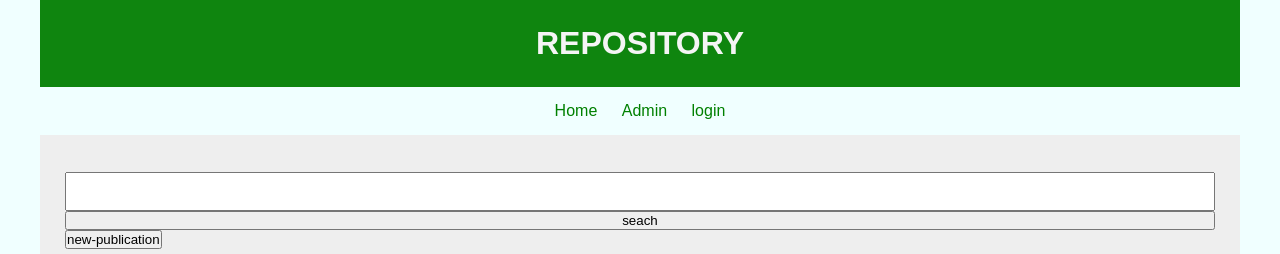
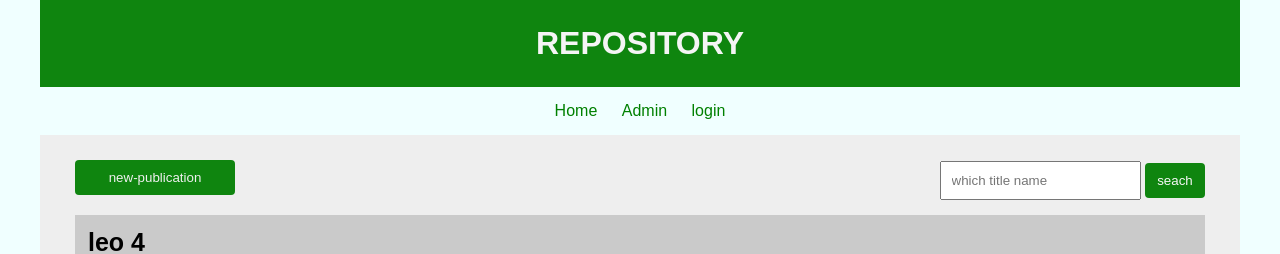
Before and after one commit to pacman2020/mini-blog-with-flask, a Flask app: page / in a window 1280 px wide. Shown: the top 254 px of the page. Run offline with Flask 2, Linux system fonts and the light colour scheme; data comes from the database, SQL or seed files in the repository.

Commit message:
stylizing new publication button and search engine

```diff
--- a/app/forms.py
+++ b/app/forms.py
@@ -3,17 +3,18 @@ from wtforms import (
     Form,
     FileField,
     TextAreaField)
+from wtforms.fields.simple import PasswordField
 from wtforms.validators import DataRequired
 from flask_wtf.file import FileRequired
 
 class LoginForm(Form):
     email = StringField('E-mail', validators=[DataRequired()])
-    password = StringField('Password', validators=[DataRequired()])
+    password = PasswordField('Password', validators=[DataRequired()])
 
 class UserForm(Form):
     username = StringField('Username', validators=[DataRequired()])
     email = StringField('E-mail', validators=[DataRequired()])
-    password = StringField('Password', validators=[DataRequired()])
+    password = PasswordField('Password', validators=[DataRequired()])
 
 class UserFormUpdate(Form):
     username = StringField('Username', validators=[DataRequired()])
--- a/app/static/css/style.css
+++ b/app/static/css/style.css
@@ -15,8 +15,6 @@ header h1{
     background-color: rgb(15, 133, 15);
     color: rgb(245, 245, 245);
 }
-
-
 
 nav {
     text-align: center;
@@ -47,6 +45,43 @@ footer{
     margin: 0px 40px;
     margin-top: 42px;
 }
+
+.container .action-list{
+    display: flex;
+    justify-content: space-between;
+}
+
+.container .action-list{
+    margin: 0px 10px;
+}
+
+.container .action-list form input{
+    margin-top: 1px;
+}
+
+.container  .search{
+    display: inline;
+}
+
+.container .search button{
+    padding: 10px;
+    width: 60px;
+    color: rgb(248, 248, 248);
+    border: 0px;
+    border-radius: 4px;
+    background-color:  rgb(15, 133, 15);
+}
+
+.container .action-list .btn-new{
+    padding: 10px;
+    width: 160px;
+    color: rgb(240, 240, 240);
+    border: 0px;
+    border-radius: 4px;
+    background-color: rgb(15, 133, 15);
+}
+
+
 
 .container{
     margin: 0px 40px;
@@ -122,7 +157,6 @@ footer{
     padding: 10px;
 }
 
-
 .pagination {
     display: flex;
     justify-content: center;
--- a/app/templates/publications/list-publication.html
+++ b/app/templates/publications/list-publication.html
@@ -4,14 +4,16 @@
 
 {% block conteudo %}
 
-<form action="{{ url_for('list_publication' ) }}" method="get">
-    <input type="text" name="search" >
-    <button type="submit">seach</button>
-</form>
+<div class="action-list">
+    <a href="{{ url_for('create_publication' ) }}">
+        <button class="btn-new" >new-publication</button>
+    </a>
+    <form class="search" action="{{ url_for('list_publication' ) }}" method="get">
+        <input type="text" name="search" placeholder="which title name" >
+        <button type="submit">seach</button>
+    </form>
 
-
-
-<a href="{{ url_for('create_publication' ) }}"><button>new-publication</button></a>
+</div>
 
 {% for publication in publications.items %}
     <div class="posts">
```
Also changed, not shown: app/controllers/publicationController.py (+5 -5 lines).
